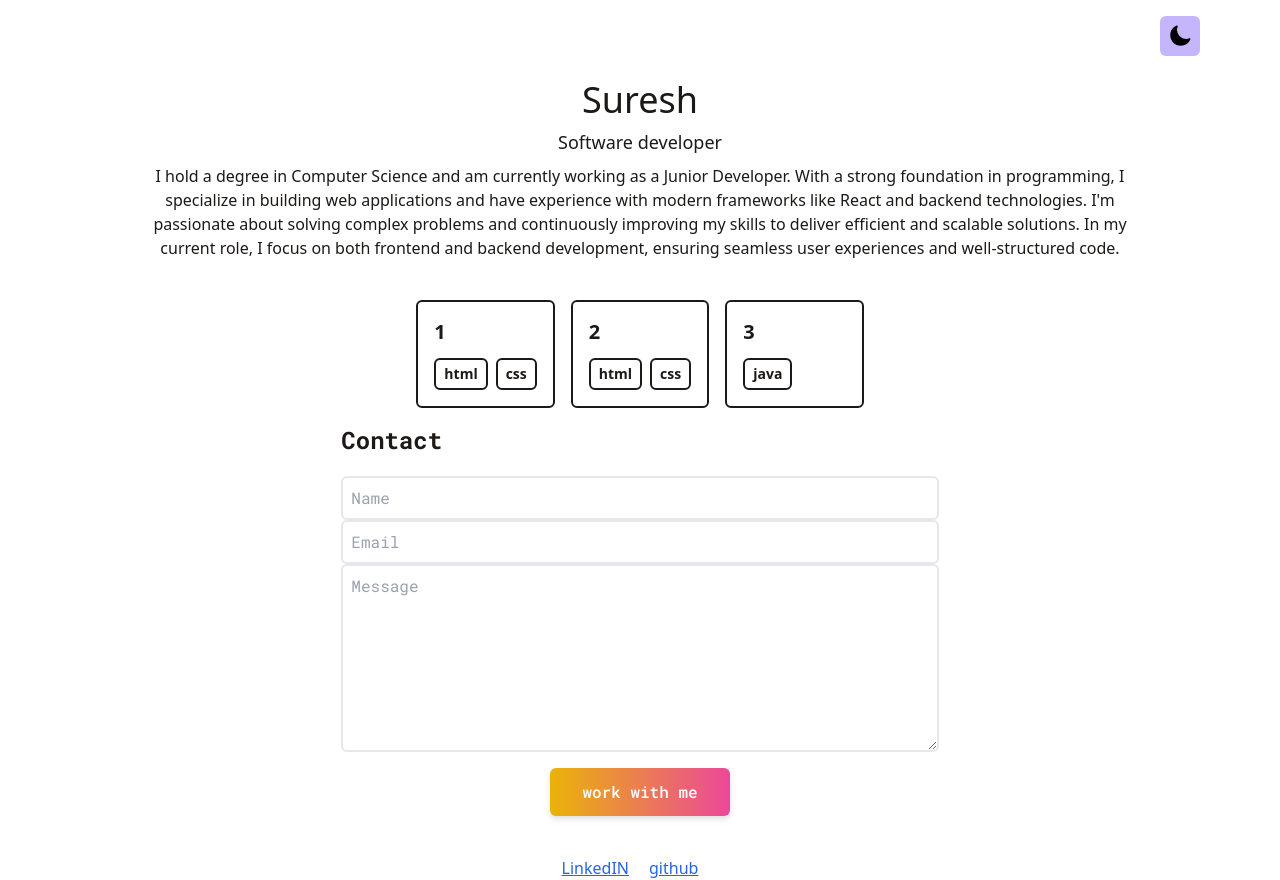
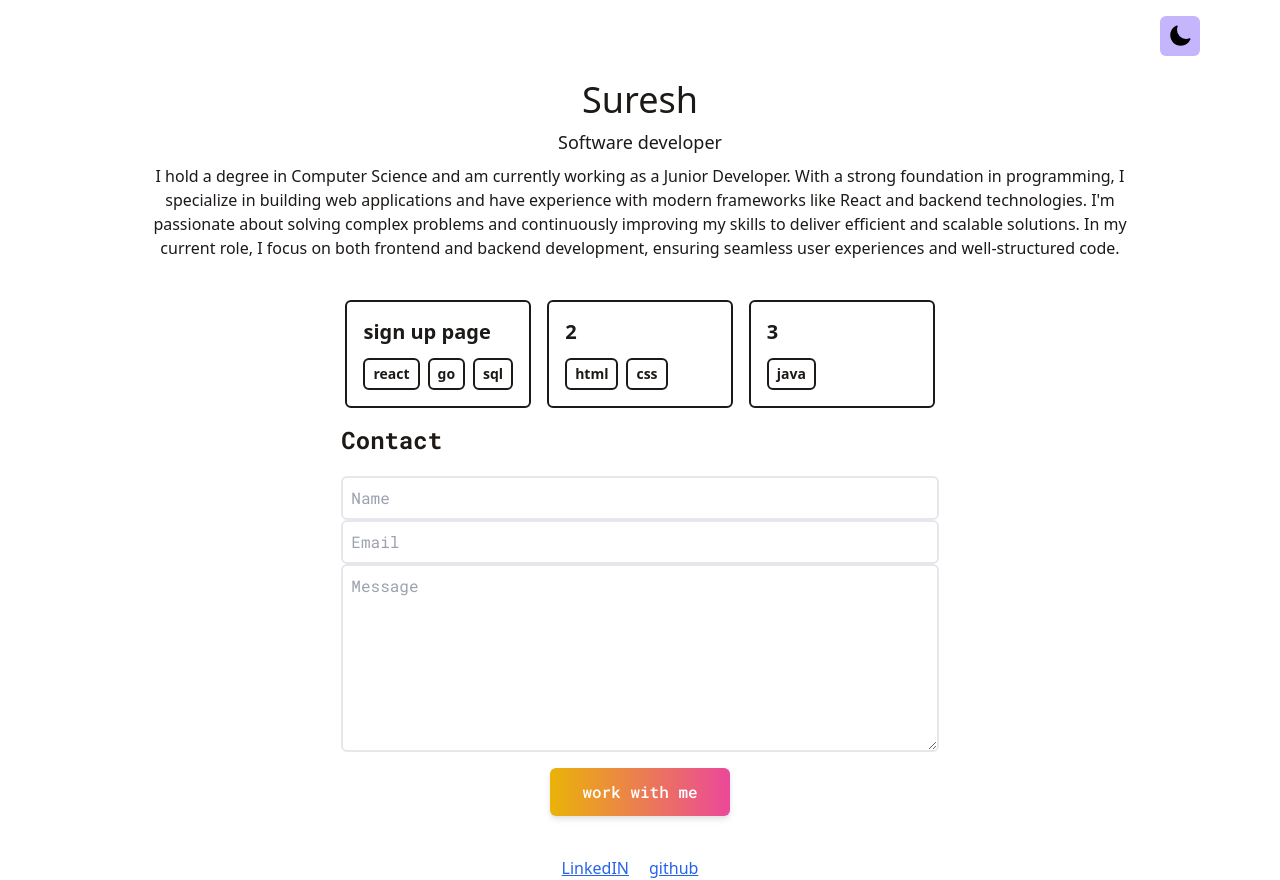
Before and after one commit to Suresh-s5/Portfolio, a React (Vite) app: page / in a window 1280 px wide. Built offline with nearby package versions, Linux system fonts and the light colour scheme; a web font is replaced by a local one.

Commit message:
addded details in porfolio.js

```diff
--- a/src/components/data/portfolio.js
+++ b/src/components/data/portfolio.js
@@ -1,7 +1,7 @@
 export default[
     {
-        Title: "1",
-        Stack:["html","css"],
+        Title: "sign up page",
+        Stack:["react","go","sql"],
         Link:""
     },
     {
```
